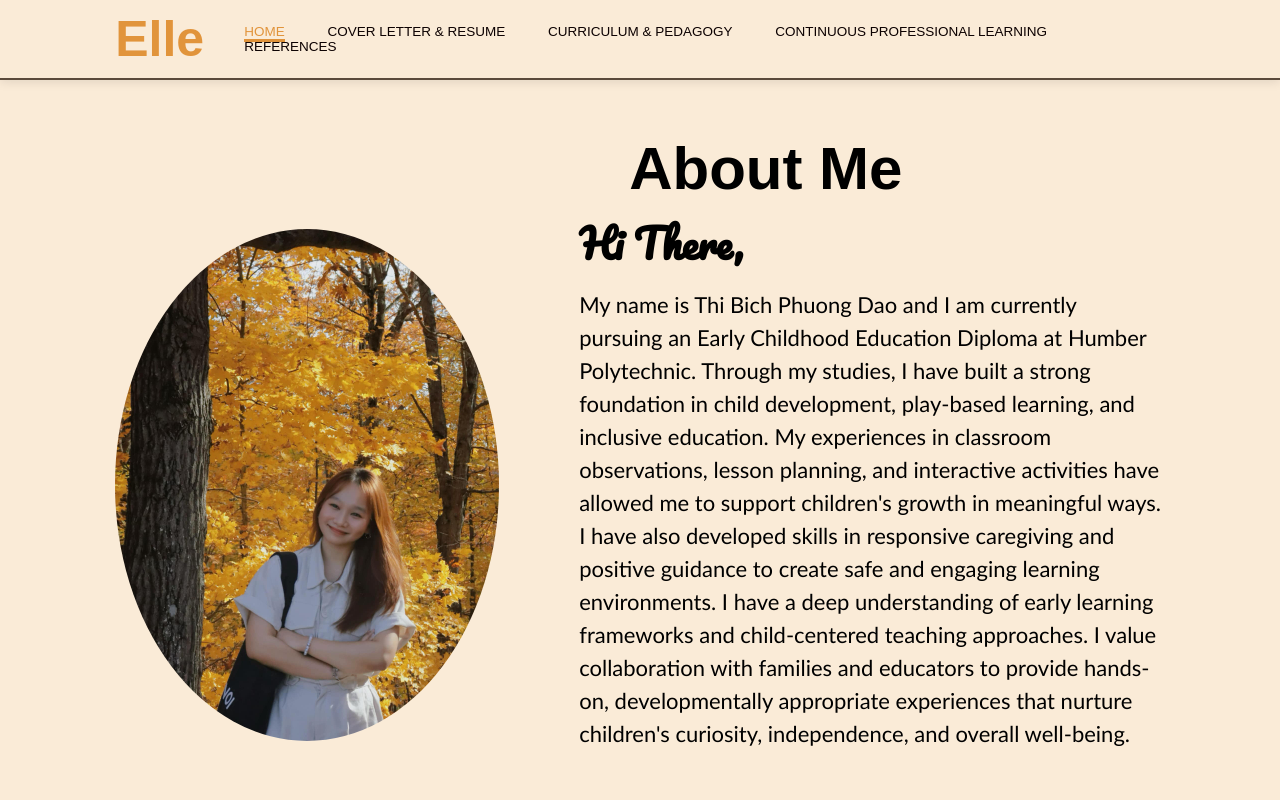
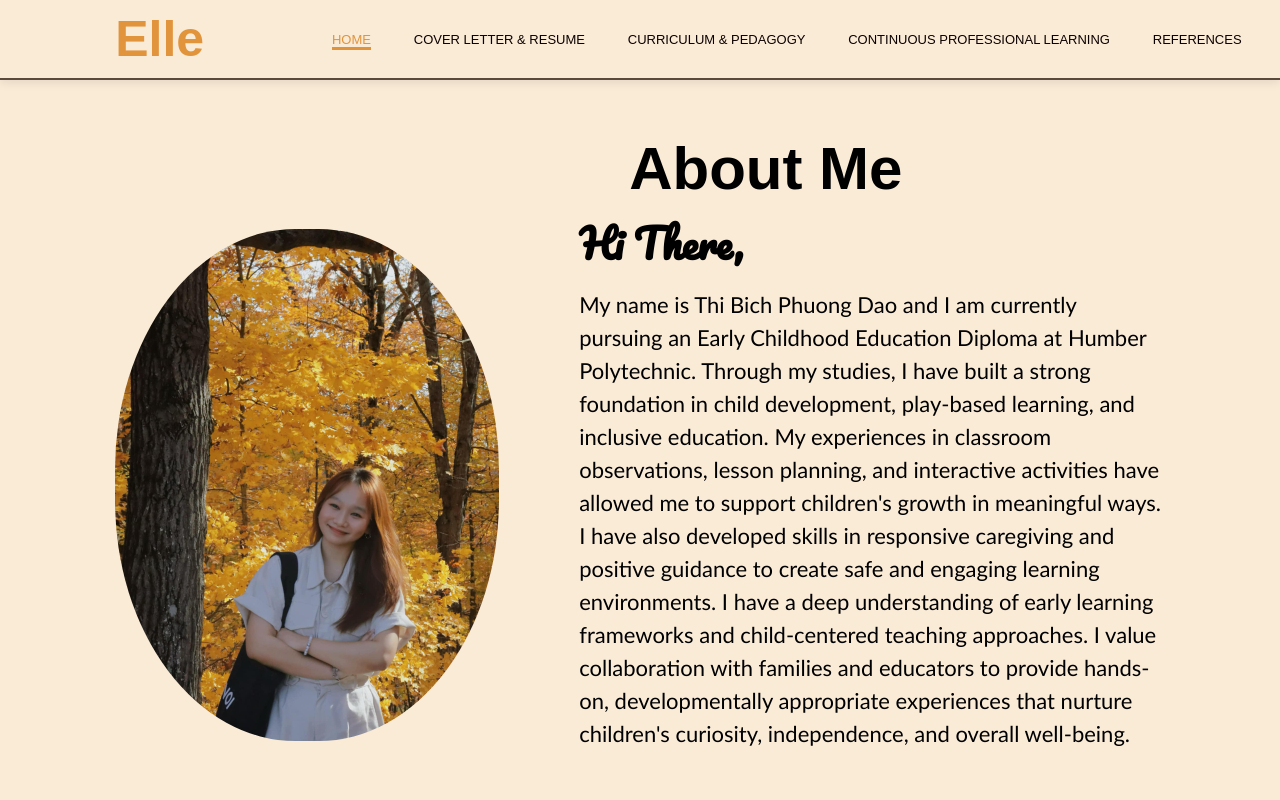
Before and after one commit to bitanut07/ProfileElle, a plain HTML site: page index.html in a window 1280 px wide. Shown: the top 800 px of the page. Drawn offline with Linux system fonts and the light colour scheme.

Commit message:
fix header more

```diff
--- a/style.css
+++ b/style.css
@@ -62,7 +62,7 @@ header {
     top: 0;
     left: 0;
     width: 100%;
-    padding: 1rem 9%;
+    padding: 1rem 3% 1rem 9%;
     background-color: antiquewhite; /* Thêm màu nền */
     box-shadow: 0 2px 10px rgba(0, 0, 0, 0.1); /* Đổ bóng giúp nhìn rõ hơn */
     display: flex;
@@ -84,7 +84,7 @@ header {
 }
 
 nav a {
-    font-size: 1.35rem;
+    font-size: 1.3rem;
     color: rgb(12, 1, 1);
     margin-left: 4rem;
     font-weight: 400;
@@ -214,7 +214,7 @@ img {
     position: relative;
     width: 30vw;
     transform: translateY(+40px);
-    border-radius: 50%;
+    border-radius: 47%;
     box-shadow: 0 0 25px solid #e09137f9;
     cursor: pointer;
     transition: 0.2 linear;
```
